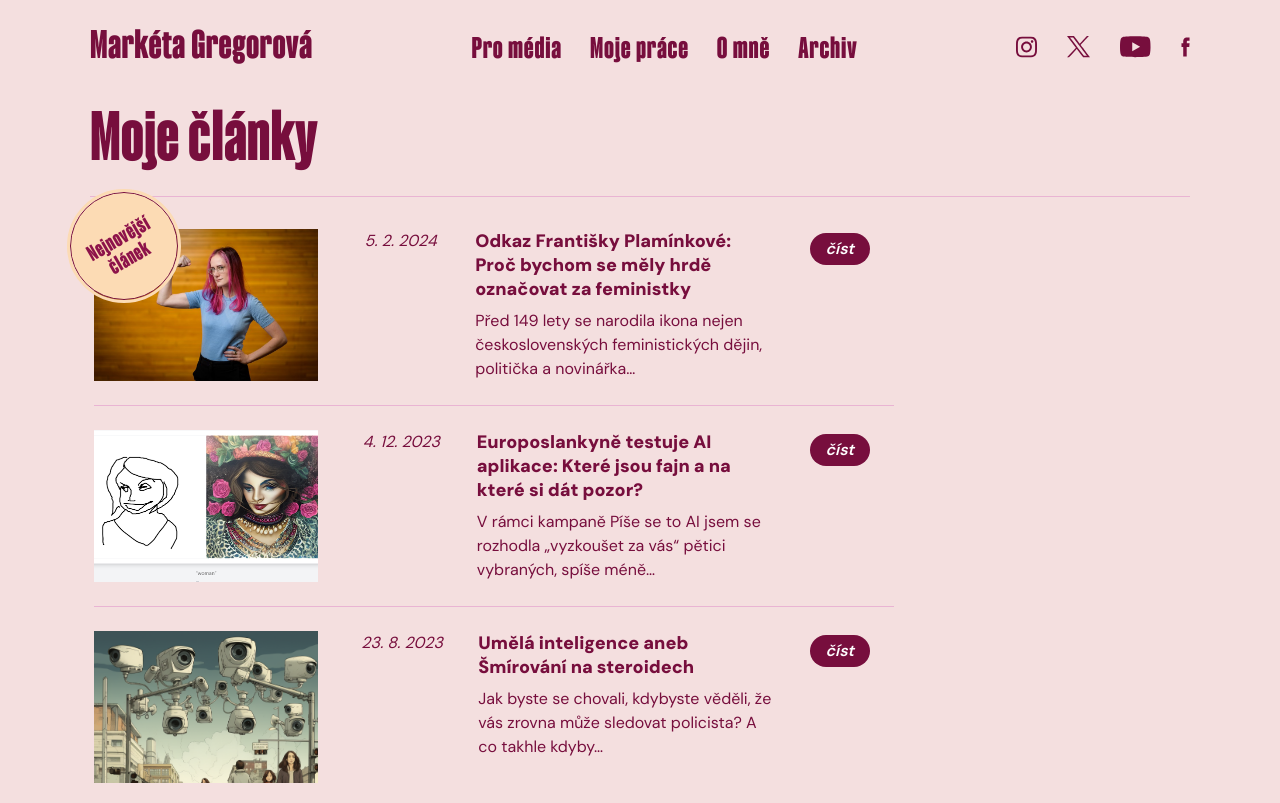
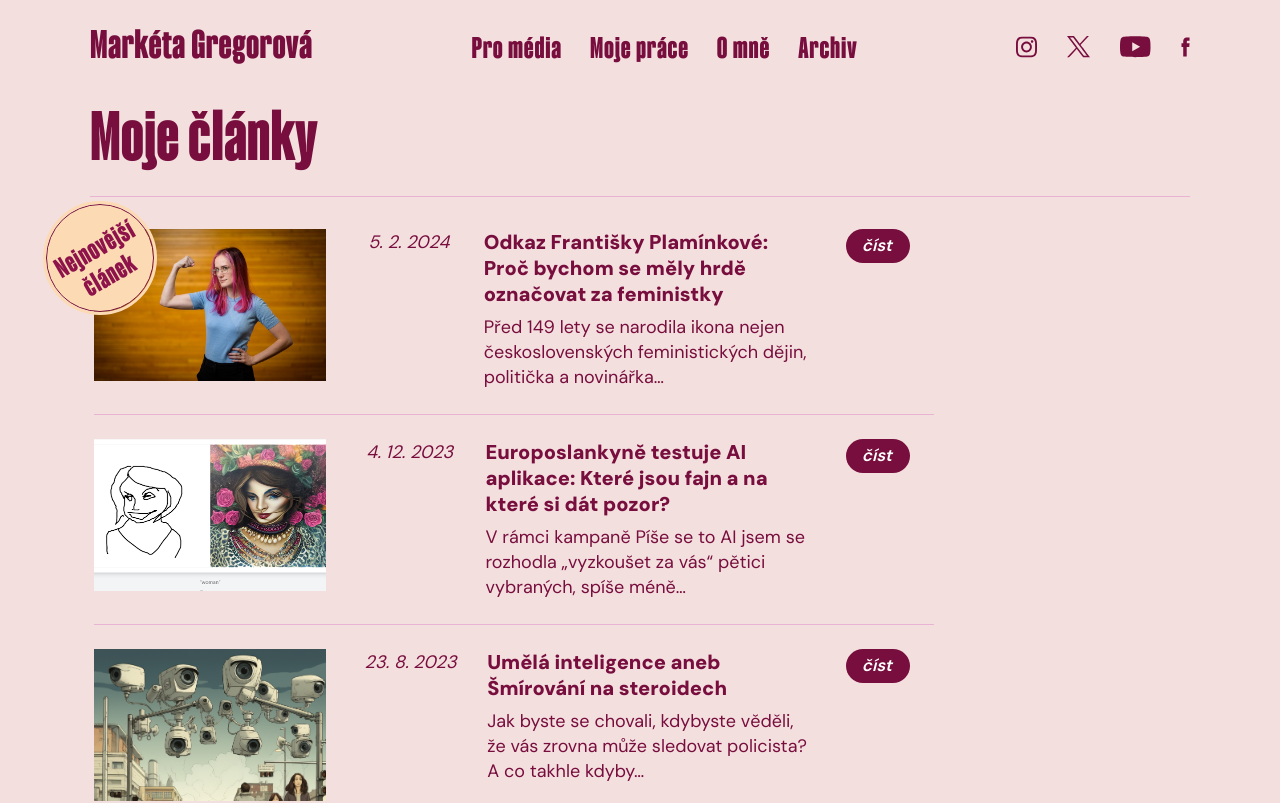
Before and after one commit to caroluxurians/mgreg, a Next.js app: page /clanky in a window 1280 px wide. Shown: the top 803 px of the page. Built offline with nearby package versions, Linux system fonts and the light colour scheme.

Commit message:
xl: article preview, articles

```diff
--- a/app/(sections)/clanky/ArticlePreview.tsx
+++ b/app/(sections)/clanky/ArticlePreview.tsx
@@ -18,7 +18,7 @@ const ArticlePreview = ({ article }: { article: ArticleType }) => {
   const previewL = perexPreview(article.perex, 100);
 
   return (
-    <div className="text-medium-pink grid grid-cols-2 gap-3 border-b border-light-pink pb-6 sm:gap-4 sm:pb-6 md:flex md:justify-between lg:w-200">
+    <div className="text-medium-pink grid grid-cols-2 gap-3 border-b border-light-pink pb-6 sm:gap-4 sm:pb-6 md:flex md:justify-between lg:w-200 xl:w-210">
       <div className="font-black col-span-2 text-[15px]/[20px] sm:text-[18px]/[26px] sm:ml-3 md:hidden">
         {article.title}
       </div>
@@ -29,7 +29,7 @@ const ArticlePreview = ({ article }: { article: ArticleType }) => {
           height={281}
           alt="article cover image"
           unoptimized
-          className="rounded-[40] sm:rounded-[56] md:rounded-[50] lg:rounded-[58] w-40 h-30 object-cover object-top sm:w-60 sm:h-40 md:w-44 md:h-30 lg:w-56 lg:h-38"
+          className="rounded-[40] sm:rounded-[56] md:rounded-[50] lg:rounded-[50] xl:rounded-[52] w-40 h-30 object-cover object-top sm:w-60 sm:h-40 md:w-44 md:h-30 lg:w-54 lg:h-36 xl:w-58 xl:h-38"
         />
       </div>
       <div className="text-[14px]/[20px] w-40 sm:hidden">
@@ -38,21 +38,21 @@ const ArticlePreview = ({ article }: { article: ArticleType }) => {
       <div className="text-[16px]/[24px] w-60 hidden sm:flex md:hidden">
         {previewS}
       </div>
-      <div className="place-self-start self-end ml-2 italic flex flex-col items-center text-[14px] gap-1 sm:text-[16px] md:self-start">
+      <div className="place-self-start self-end ml-2 italic flex flex-col items-center text-[14px] gap-1 sm:text-[16px] md:self-start xl:text-[18px]">
         {article.date}
       </div>
-      <div className="hidden md:flex flex-col w-70 gap-2 lg:w-74">
-        <div className="hidden md:flex font-black text-[16px]/[22px] lg:w-70 lg:text-[18px]/[24px]">
+      <div className="hidden md:flex flex-col w-70 gap-2 lg:w-74 xl:w-82">
+        <div className="hidden md:flex font-black text-[16px]/[22px] lg:w-70 lg:text-[18px]/[24px] xl:text-[20px]/[26px] xl:w-74">
           {article.title}
         </div>
         <div className="hidden md:flex lg:hidden text-[15px]/[22px]">
           {preview}
         </div>
-        <div className="hidden lg:flex text-[16px] w-74">{previewL}</div>
+        <div className="hidden lg:flex text-[16px] w-74 xl:w-82 xl:text-[18px]/[25px]">{previewL}</div>
       </div>
       <Link
         href={`/clanky${article.link}`}
-        className="bg-medium-pink rounded-full text-[14px] text-white font-semibold italic text-center w-fit h-fit place-self-end px-4 py-1 mr-6 sm:text-[16px] md:self-start lg:mt-1 3xl:px-7 3xl:py-2.5"
+        className="bg-medium-pink rounded-full text-[14px] text-white font-semibold italic text-center w-fit h-fit place-self-end pr-4 pl-3.5 py-1 mr-6 sm:text-[16px] md:self-start lg:mt-1 xl:text-[17px] xl:mt-0 xl:pr-4.5 xl:pl-4 xl:px-4.5 3xl:px-7 3xl:py-2.5"
       >
         číst
       </Link>
--- a/app/(sections)/clanky/page.tsx
+++ b/app/(sections)/clanky/page.tsx
@@ -19,14 +19,14 @@ const Clanky = async () => {
           <div className="font-heading title-font-size text-medium-pink border-b border-light-pink my-7 pb-3 md:pb-4 lg:mt-9 lg:mb-8 lg:pb-6">
             Moje články
           </div>
-          <div className="absolute top-38 -left-2 sm:top-42 md:top-26 lg:top-32 lg:-left-5">
+          <div className="absolute top-38 -left-2 sm:top-42 md:top-26 lg:top-32 lg:-left-5 xl:top-35 xl:-left-11">
             <Sticker
               backgroundColor="bg-[#FCDBB4]"
               textColor="text-[#8D134A]"
               outlineColor="outline-[#FCDBB4]"
               rotate="-rotate-30"
-              textSize="text-[22px]/[22px] tracking-wide"
-              additionalStyles="pt-1 w-14"
+              textSize="text-[22px]/[22px] tracking-wide xl:text-[28px]/[30px]"
+              additionalStyles="pt-1 w-14 xl:pt-2 xl:pl-1"
               content={(
                 <>
                   Nejnovější <br />
```
